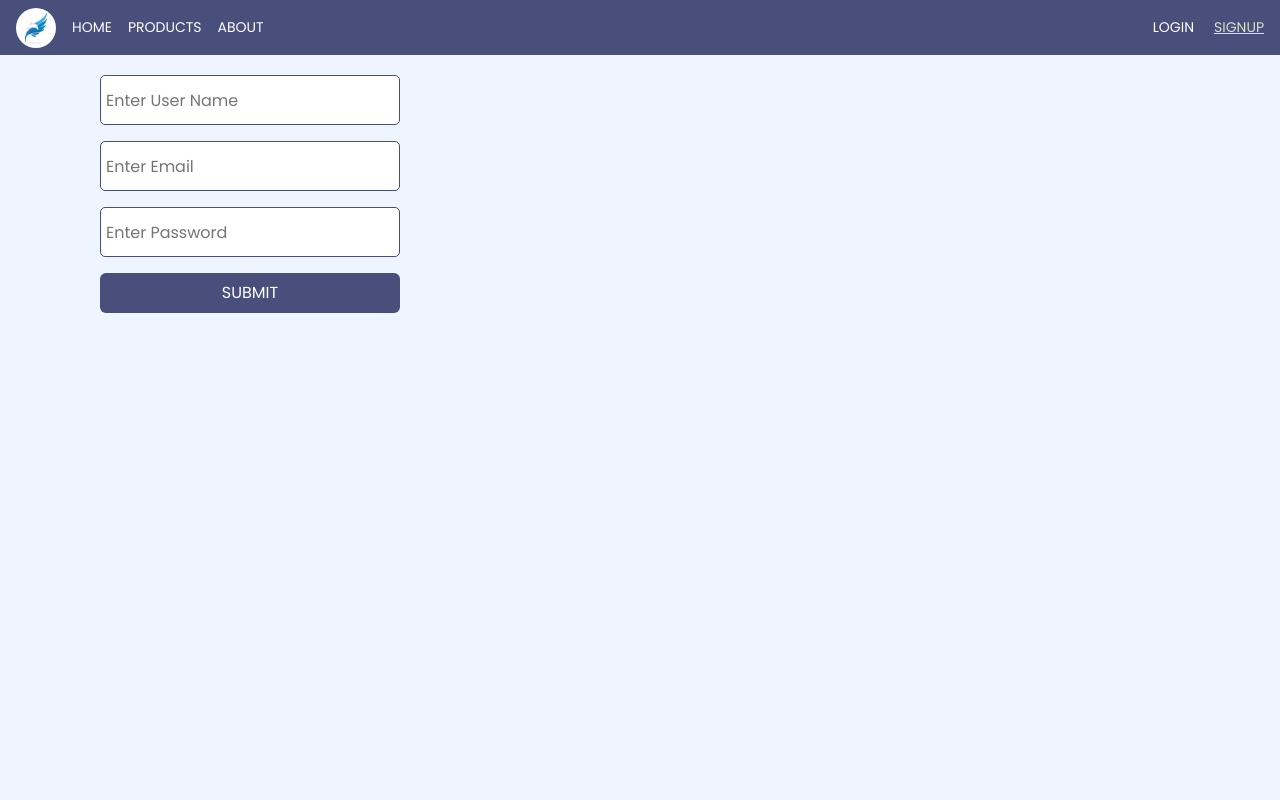
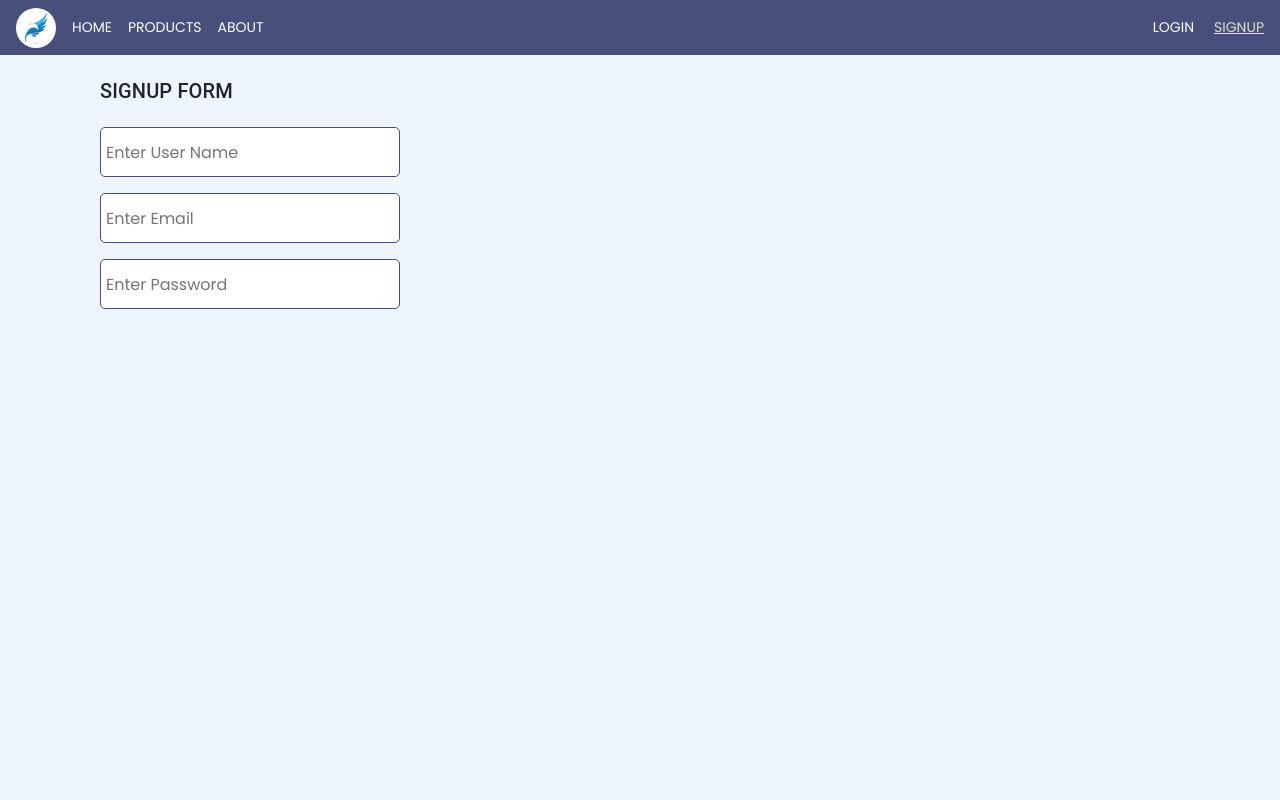
Before and after one commit to Rbrahma1245/project, a React (Vite) app: page /signup in a window 1280 px wide. Shown: the top 800 px of the page. Built offline with nearby package versions, Linux system fonts and the light colour scheme; no server answers.

Commit message:
added auth0

```diff
--- a/package.json
+++ b/package.json
@@ -10,6 +10,7 @@
     "preview": "vite preview"
   },
   "dependencies": {
+    "@auth0/auth0-react": "^2.2.4",
     "@emotion/react": "^11.11.3",
     "@emotion/styled": "^11.11.0",
     "@mui/icons-material": "^5.15.10",
--- a/src/App.jsx
+++ b/src/App.jsx
@@ -10,23 +10,37 @@ import Product from "./Screens/Product/Product";
 import SingleProduct from "./Screens/SingleProduct/SingleProduct";
 import Categories from "./Screens/Categories/Categories";
 import Footer from "./Components/Footer/Footer";
+import { Auth0Provider } from "@auth0/auth0-react";
+import authConfig from "./Components/Forms/auth0-config";
+import Testing from "./Components/Forms/Testing";
+import Profile from "./Components/Forms/Profile";
 
 function App() {
   return (
     <APIContext>
+      <Auth0Provider
+        domain={authConfig.domain}
+        clientId={authConfig.clientId}
+        redirectUri={authConfig.redirectUri}
+      >
         <BrowserRouter>
           <Header />
           <Routes>
-          <Route path="/" Component={Homepage} />
+            <Route path="/" exact Component={Homepage} />
             <Route path="/about" Component={About} />
             <Route path="/product" Component={Product} />
             <Route path="/product/:productId" Component={SingleProduct} />
             <Route path="/:category" element={<Categories />} />
             <Route path="/login" Component={Login} />
             <Route path="/signup" Component={Signup} />
+
+            <Route path="/test" element={<Testing />} />
+
+            <Route path="/profile" element={<Profile />} />
           </Routes>
           <Footer />
         </BrowserRouter>
+      </Auth0Provider>
     </APIContext>
   );
 }
--- /dev/null
+++ b/src/Components/Forms/Profile.jsx
@@ -0,0 +1,29 @@
+import { useAuth0 } from "@auth0/auth0-react";
+
+const Profile = () => {
+  const { user, isAuthenticated, isLoading, logout } = useAuth0();
+
+  if (isLoading) {
+    return <div>Loading ...</div>;
+  }
+
+  return (
+    isAuthenticated && (
+      <div>
+        <img src={user.picture} alt={user.name} />
+        <h2>{user.name}</h2>
+        <p>{user.email}</p>
+
+        <button
+          onClick={() =>
+            logout({ logoutParams: { returnTo: window.location.origin } })
+          }
+        >
+          Log Out
+        </button>
+      </div>
+    )
+  );
+};
+
+export default Profile;
--- a/src/Components/Forms/Signup/Signup.jsx
+++ b/src/Components/Forms/Signup/Signup.jsx
@@ -2,6 +2,7 @@ import { ErrorMessage, Field, Form, Formik } from "formik";
 import { Component } from "react";
 import "./Signup.scss";
 import * as Yup from "yup";
+import { Typography } from "@mui/material";
 
 class Signup extends Component {
   render() {
@@ -14,6 +15,7 @@ class Signup extends Component {
     });
     return (
       <div style={{ height: "100vh" }} className="signup-container">
+        <Typography variant="h6">SIGNUP FORM</Typography>
         <Formik
           initialValues={{ userName: "", email: "", password: "" }}
           validationSchema={validationSchema}
@@ -51,7 +53,7 @@ class Signup extends Component {
               </span>
             </div>
 
-            <button type="submit">SUBMIT</button>
+            {/* <button type="submit">SUBMIT</button> */}
           </Form>
         </Formik>
       </div>
--- a/src/Components/Forms/Signup/Signup.scss
+++ b/src/Components/Forms/Signup/Signup.scss
@@ -1,5 +1,6 @@
 .signup-container {
   margin-left: 100px;
+  margin-top: 20px;
 }
 
 .signup-form {
--- /dev/null
+++ b/src/Components/Forms/Testing.jsx
@@ -0,0 +1,24 @@
+// SomeComponent.js
+
+import { useAuth0 } from "@auth0/auth0-react";
+
+function Testing() {
+  const { user, isAuthenticated, loginWithRedirect, logout } = useAuth0();
+  console.log(isAuthenticated, "authenticate");
+  console.log(user, "use");
+
+  return (
+    <div style={{ height: "100vh" }}>
+      {isAuthenticated ? (
+        <>
+          <p>Hello, {user.name}!</p>
+          <button onClick={() => logout()}>Log Out</button>
+        </>
+      ) : (
+        <button onClick={() => loginWithRedirect()}>Log In</button>
+      )}
+    </div>
+  );
+}
+
+export default Testing;
--- /dev/null
+++ b/src/Components/Forms/auth0-config.js
@@ -0,0 +1,8 @@
+// auth0-config.js
+const authConfig = {
+    domain: 'dev-sna2osv2xrszd6x6.us.auth0.com',
+    clientId: 'EE6fEyBunZFxhE8ZCPkknewNorYMkeNm',
+    redirectUri: window.location.origin,
+  };
+
+  export default authConfig;
```
Also changed, not shown: 1 other file (tests, documents, lock files or other folders). Lines whose indentation alone changed are shown as unchanged.
